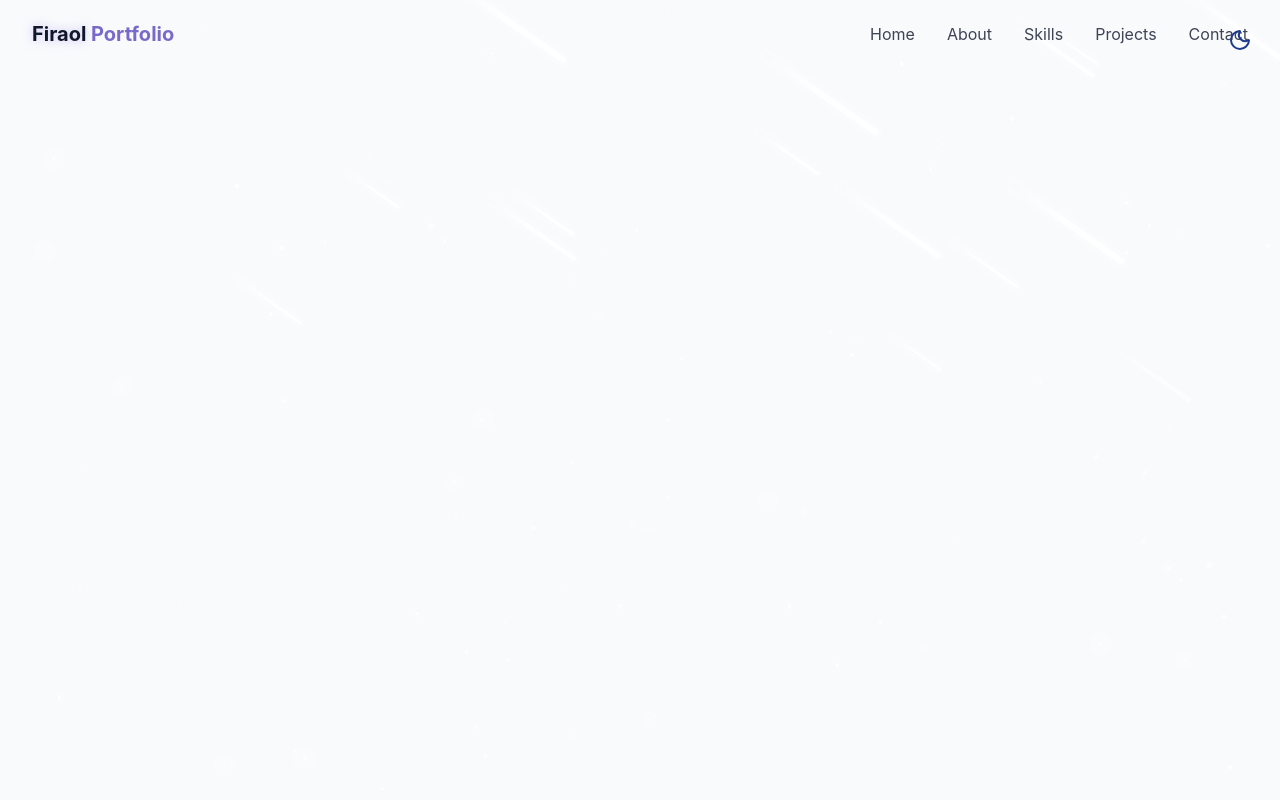
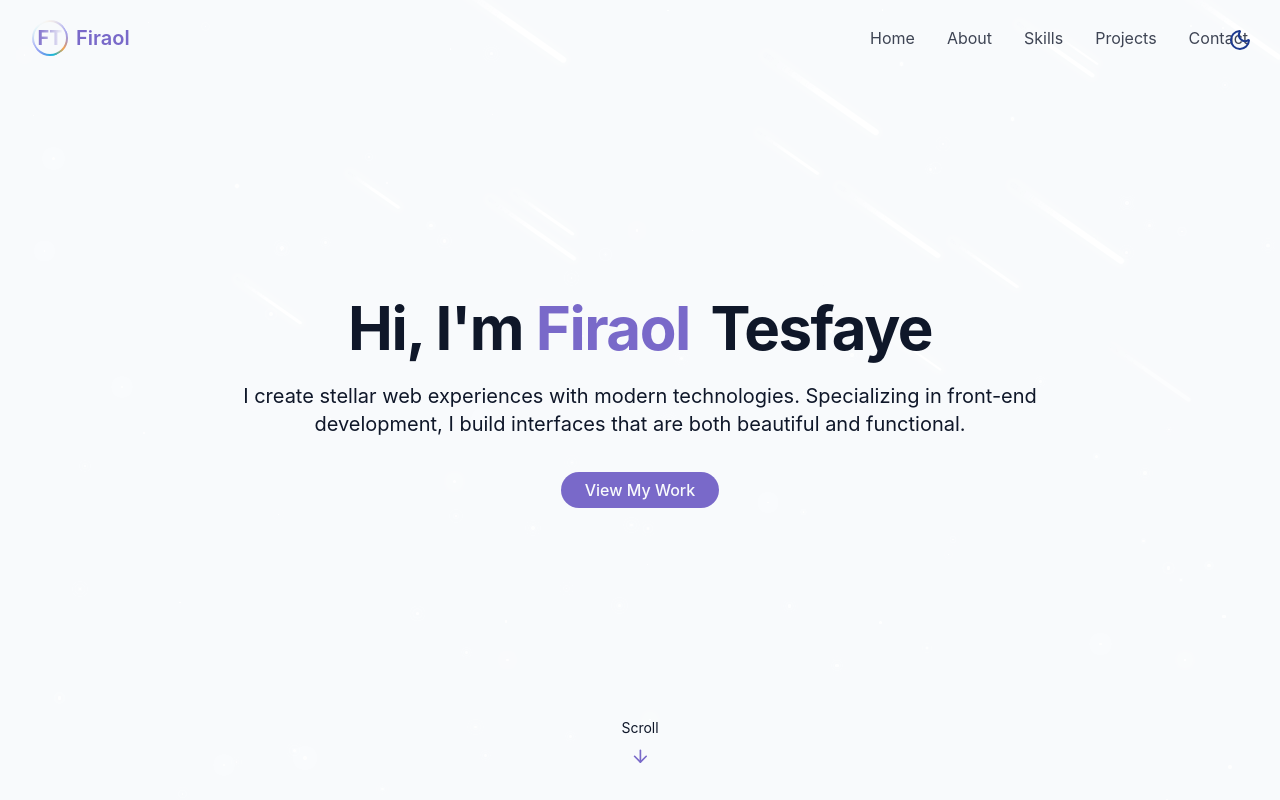
Before and after one commit to firoliyos/React-portfolio-website, a React (Vite) app in the folder beutiful-portfolio/: page / in a window 1280 px wide. Built offline with nearby package versions, Linux system fonts and the light colour scheme.

Commit message:
feat:update Navbar with framer-motion effects

```diff
--- a/beutiful-portfolio/package.json
+++ b/beutiful-portfolio/package.json
@@ -10,10 +10,12 @@
     "preview": "vite preview"
   },
   "dependencies": {
+    "@heroicons/react": "^2.2.0",
     "@radix-ui/react-toast": "^1.2.15",
     "@tailwindcss/vite": "^4.1.12",
     "class-variance-authority": "^0.7.1",
     "clsx": "^2.1.1",
+    "framer-motion": "^12.23.12",
     "lucide-react": "^0.542.0",
     "react": "^19.1.1",
     "react-dom": "^19.1.1",
--- /dev/null
+++ b/beutiful-portfolio/src/components/HeroSection.jsx
@@ -0,0 +1,43 @@
+import { ArrowDown } from "lucide-react";
+
+export const HeroSection = () => {
+  return (
+    <section
+      id="hero"
+      className="relative min-h-screen flex flex-col items-center justify-center px-4"
+    >
+      <div className="container max-w-4xl mx-auto text-center z-10">
+        <div className="space-y-6">
+          <h1 className="text-4xl md:text-6xl font-bold tracking-tight">
+            <span className="opacity-0 animate-fade-in"> Hi, I'm</span>
+            <span className="text-primary opacity-0 animate-fade-in-delay-1">
+              {" "}
+              Firaol
+            </span>
+            <span className="text-gradient ml-2 opacity-0 animate-fade-in-delay-3">
+              {" "}
+              Tesfaye
+            </span>
+          </h1>
+
+          <p className="text-lg md:text-xl text-muted-foreground max-2-2xl mx-auto opacity-0 animate-fade-in-delay-4">
+            I create stellar web experiences with modern technologies.
+            Specializing in front-end development, I build interfaces that are
+            both beautiful and functional.
+          </p>
+
+          <div className="pt-4 opacity-0 animate-fade-in-delay-4">
+            <a href="#projects" className="cosmic-button">
+              View My Work
+            </a>
+          </div>
+        </div>
+      </div>
+
+      <div className="absolute bottom-8 left-1/2 transform -translate-x-1/2 flex flex-col items-center animate-bounce">
+        <span className="text-sm text-muted-foreground mb-2"> Scroll </span>
+        <ArrowDown className="h-5 w-5 text-primary" />
+      </div>
+    </section>
+  );
+};
--- a/beutiful-portfolio/src/components/Navbar.jsx
+++ b/beutiful-portfolio/src/components/Navbar.jsx
@@ -1,7 +1,7 @@
 import { cn } from "@/lib/utils";
 import { Menu, X } from "lucide-react";
 import { useEffect, useState } from "react";
-
+import { motion } from "framer-motion";
 const navItems = [
   { name: "Home", href: "#hero" },
   { name: "About", href: "#about" },
@@ -34,10 +34,27 @@ export const Navbar = () => {
           className="text-xl font-bold text-primary flex items-center"
           href="#hero"
         >
-          <span className="relative z-10">
-            <span className="text-glow text-foreground"> Firaol </span>{" "}
-            Portfolio
+        <div className="flex items-center gap-2 group">
+          <div className="relative h-9 w-9 rounded-full overflow-hidden">
+            <motion.div
+              className="absolute inset-0 h-full w-full [mask-image:linear-gradient(transparent,white)] shadow-xl shadow-primary/40"
+              style={{
+                background: "linear-gradient(90deg, #6366f1, #06b6d4, #f59e42, #6366f1)",
+              }}
+              animate={{ rotate: 360, backgroundPosition: ["0% 50%", "100% 50%", "0% 50%"] }}
+              transition={{ repeat: Infinity, duration: 6, ease: "linear" }}
+            />
+            <div className="absolute inset-[2px] bg-background rounded-full flex items-center justify-center">
+              <span className="font-bold bg-gradient-to-r from-primary to-tertiary bg-clip-text text-transparent">
+                FT
+              </span>
+            </div>
+          </div>
+          <span className="font-semibold text-content/90 group-hover:text-primary transition-colors">
+            Firaol
           </span>
+        </div>
+
         </a>
 
         {/* desktop nav */}
--- a/beutiful-portfolio/src/pages/Home.jsx
+++ b/beutiful-portfolio/src/pages/Home.jsx
@@ -1,3 +1,4 @@
+import { HeroSection } from "../components/HeroSection"
 import { Navbar } from "../components/Navbar"
 import { StarBackground } from "../components/StarBackground"
 import { ThemeToggle } from "../components/ThemeToggle"
@@ -15,6 +16,14 @@ export const Home = () => {
     <Navbar />
 
     {/* Main Content */}
+    <main>
+      {/* Hero Section */}
+       <HeroSection />
+      {/* About Section */}
+      {/* Skills Section */}
+      {/* Projects Section */}
+      {/* Contact Section */}
+    </main>
 
     {/* Footer */}
   </div>
```
Also changed, not shown: 1 other file (tests, documents, lock files or other folders).
